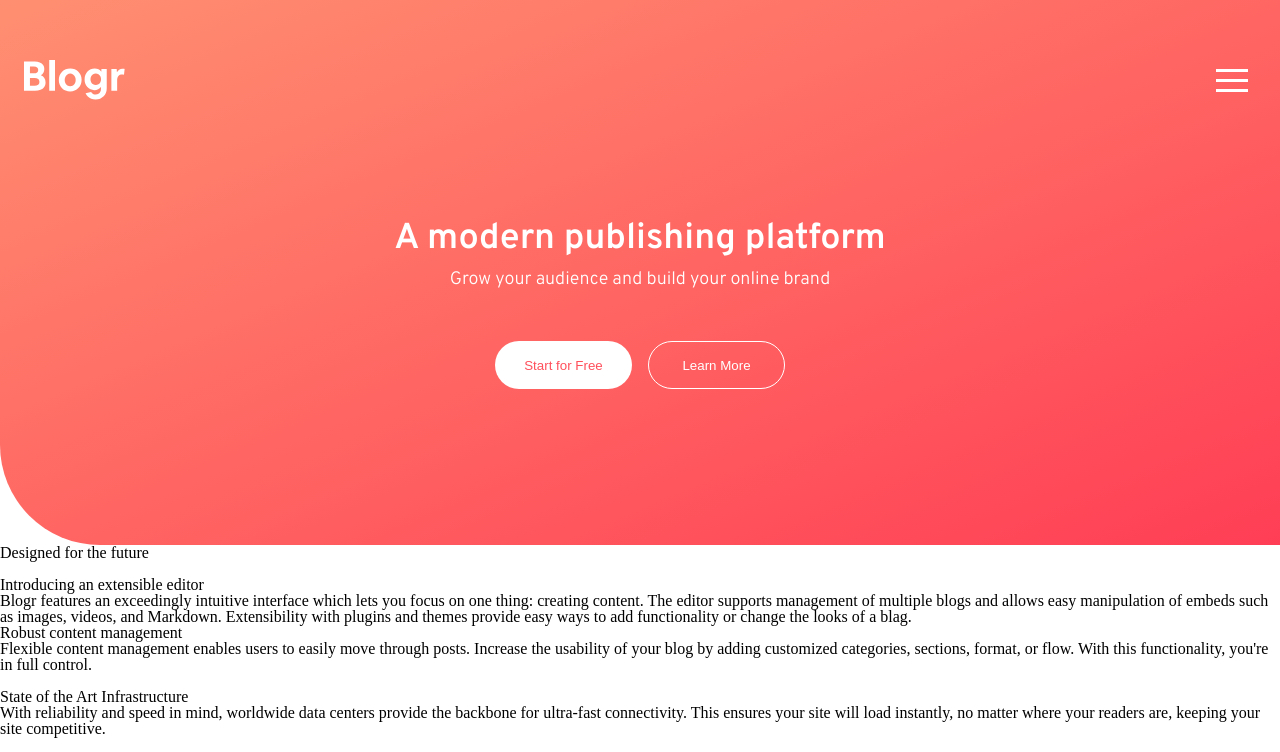
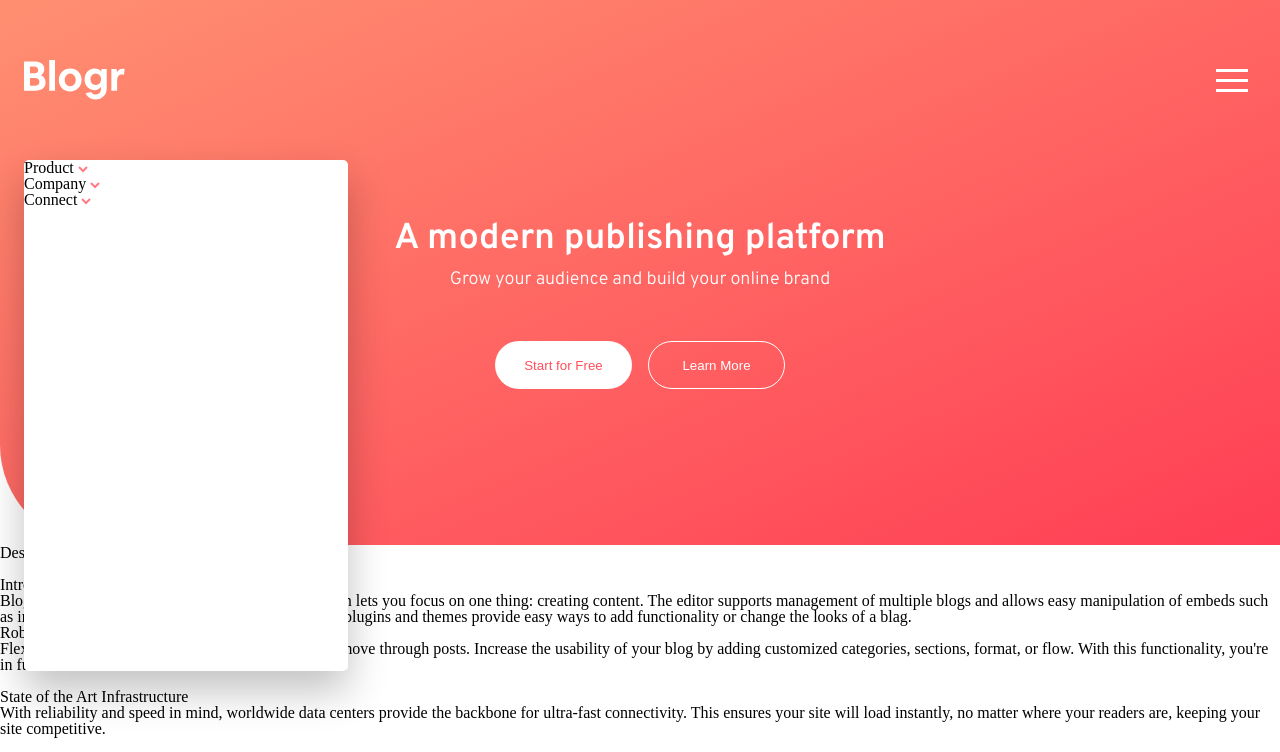
Before and after one commit to romofel/fm-blogr_landing_page, a React (Create React App) app: page / in a window 1280 px wide. Shown: the top 752 px of the page. Built offline with nearby package versions, Linux system fonts and the light colour scheme.

Commit message:
Display the main list elements and the arrows

```diff
--- a/src/App.js
+++ b/src/App.js
@@ -1,24 +1,45 @@
 import "./App.css";
 import Hamburger from "hamburger-react";
-import logo from './assets/logo.svg';
+import logo from "./assets/logo.svg";
+import iconArrowDark from './assets/icon-arrow-dark.svg';
+
+function HoverMenu() {
+  return (
+    <div class="hover-menu">
+      <ul>
+        <li>
+          <span>Product</span> <img src={iconArrowDark} />
+        </li>
+        <li>
+          <span>Company</span> <img src={iconArrowDark} />
+        </li>
+        <li>
+          <span>Connect</span> <img src={iconArrowDark} />
+        </li>
+      </ul>
+    </div>
+  );
+}
 
 function App() {
   return (
     <div>
-
       <div className="landing-bg">
         <nav>
           <div className="nav-bar">
             <div className="logo-container">
-            <img src={logo} alt="company logo" />
+              <img src={logo} alt="company logo" />
             </div>
-          <Hamburger color="white" />
+            <Hamburger color="white" />
           </div>
+          <HoverMenu />
         </nav>
 
         <div className="landing-content-container">
           <h1 className="landing-title">A modern publishing platform</h1>
-          <p className="landing-content">Grow your audience and build your online brand</p>
+          <p className="landing-content">
+            Grow your audience and build your online brand
+          </p>
 
           <div className="ctas">
             <button className="cta-start">Start for Free</button>
```
